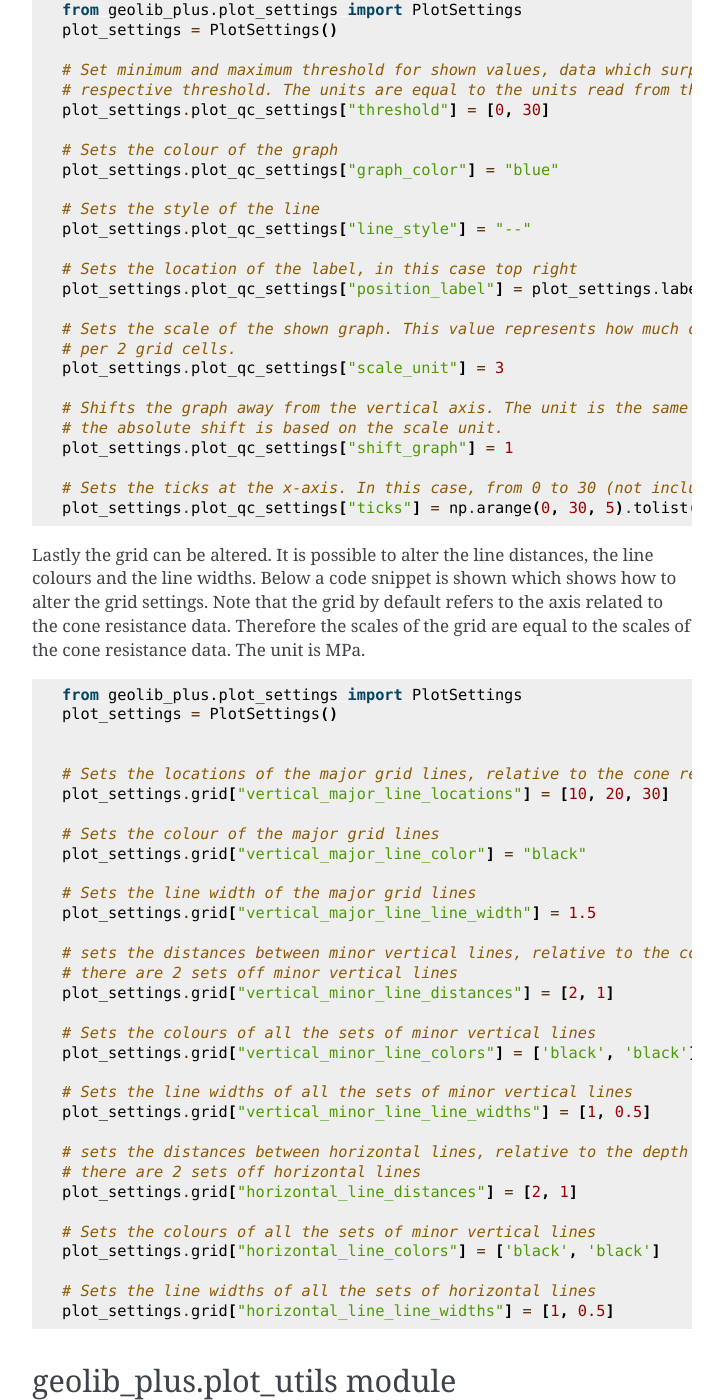
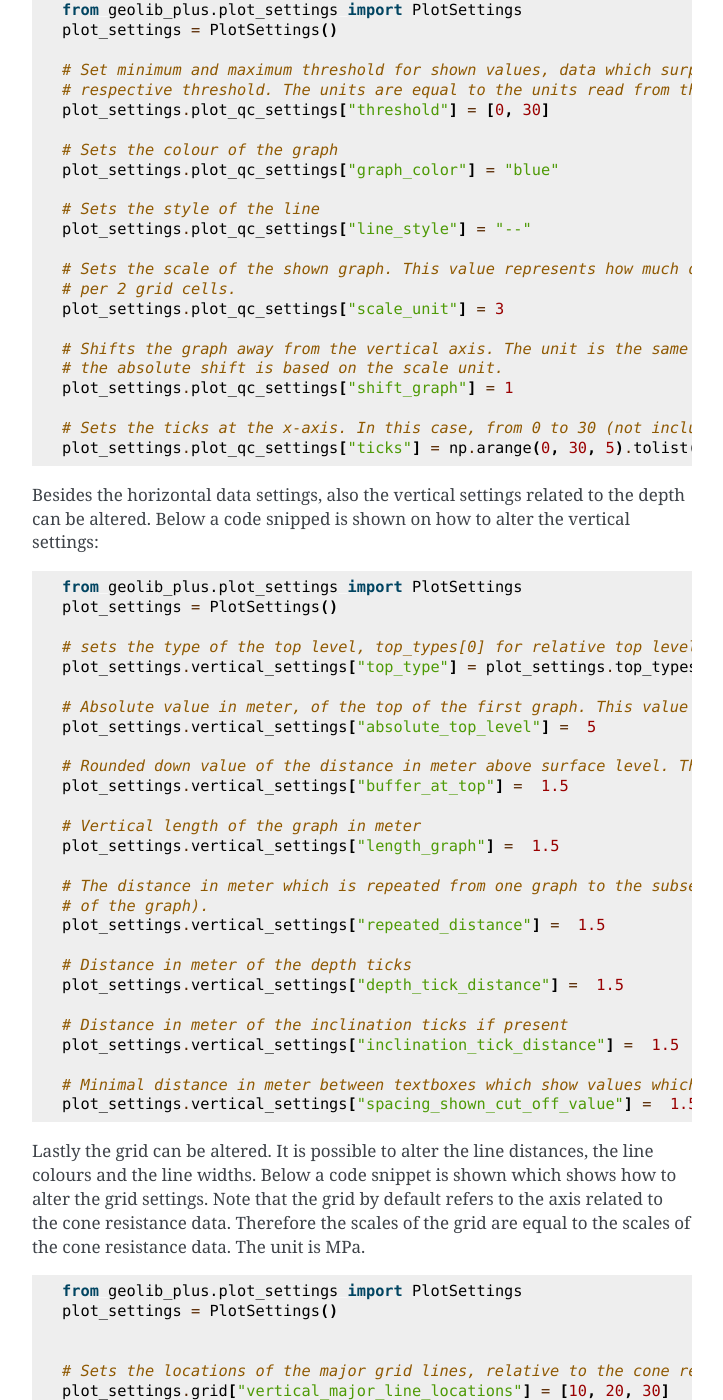
Before and after one commit to Deltares/GEOLib-Plus, a Sphinx documentation site: the page built from docs/dev/geolib_plus.plotting.rst, in a window 1280 px wide and 1400 px high, scrolled down 1217 px. Shown: the whole window, without its empty margins (388-1111 px from the left). Built offline with Sphinx 7.4.7, drawn with Linux system fonts in a browser that asks for light colours; formulas are drawn with MathJax 3; pages that are not in the unit, such as notebooks, are missing from menus.

Commit message:
added documentation and corrected english txt in plot

```diff
--- a/docs/dev/geolib_plus.plotting.rst
+++ b/docs/dev/geolib_plus.plotting.rst
@@ -8,6 +8,9 @@ geolib\_plus.plot\_cpt module
    :members:
    :undoc-members:
    :show-inheritance:
+
+
+
 
 geolib\_plus.plot\_settings module
 ----------------------------------
@@ -59,9 +62,6 @@ Below a code snippet is presented on how to change cone resistance settings
     # Sets the style of the line
     plot_settings.plot_qc_settings["line_style"] = "--"
 
-    # Sets the location of the label, in this case top right
-    plot_settings.plot_qc_settings["position_label"] = plot_settings.label_positions[1]
-
     # Sets the scale of the shown graph. This value represents how much of the respective unit (in this case MPa) is shown
     # per 2 grid cells.
     plot_settings.plot_qc_settings["scale_unit"] = 3
@@ -73,6 +73,38 @@ Below a code snippet is presented on how to change cone resistance settings
     # Sets the ticks at the x-axis. In this case, from 0 to 30 (not including 30) with a step size of 5
     plot_settings.plot_qc_settings["ticks"] = np.arange(0, 30, 5).tolist()
 
+Besides the horizontal data settings, also the vertical settings related to the depth can be altered. Below a code
+snipped is shown on how to alter the vertical settings:
+
+.. code-block:: python
+
+    from geolib_plus.plot_settings import PlotSettings
+    plot_settings = PlotSettings()
+
+    # sets the type of the top level, top_types[0] for relative top level, top_types[1] for absolute top level
+    plot_settings.vertical_settings["top_type"] = plot_settings.top_types[1]
+
+    # Absolute value in meter, of the top of the first graph. This value is used if top type is absolute.
+    plot_settings.vertical_settings["absolute_top_level"] =  5
+
+    # Rounded down value of the distance in meter above surface level. This value is used if top type is relative.
+    plot_settings.vertical_settings["buffer_at_top"] =  1.5
+
+    # Vertical length of the graph in meter
+    plot_settings.vertical_settings["length_graph"] =  1.5
+
+    # The distance in meter which is repeated from one graph to the subsequent graph (in case the data exceeds the bottom
+    # of the graph).
+    plot_settings.vertical_settings["repeated_distance"] =  1.5
+
+    # Distance in meter of the depth ticks
+    plot_settings.vertical_settings["depth_tick_distance"] =  1.5
+
+    # Distance in meter of the inclination ticks if present
+    plot_settings.vertical_settings["inclination_tick_distance"] =  1.5
+
+    # Minimal distance in meter between textboxes which show values which exceed the data threshold.
+    plot_settings.vertical_settings["spacing_shown_cut_off_value"] =  1.5
 
 Lastly the grid can be altered. It is possible to alter the line distances, the line colours and the line widths. Below
 a code snippet is shown which shows how to alter the grid settings. Note that the grid by default refers to the axis
```
Also changed, not shown: docs/community/tutorials/tutorial_cpt_plotting.rst (+16 -0 lines), 2 other files.
